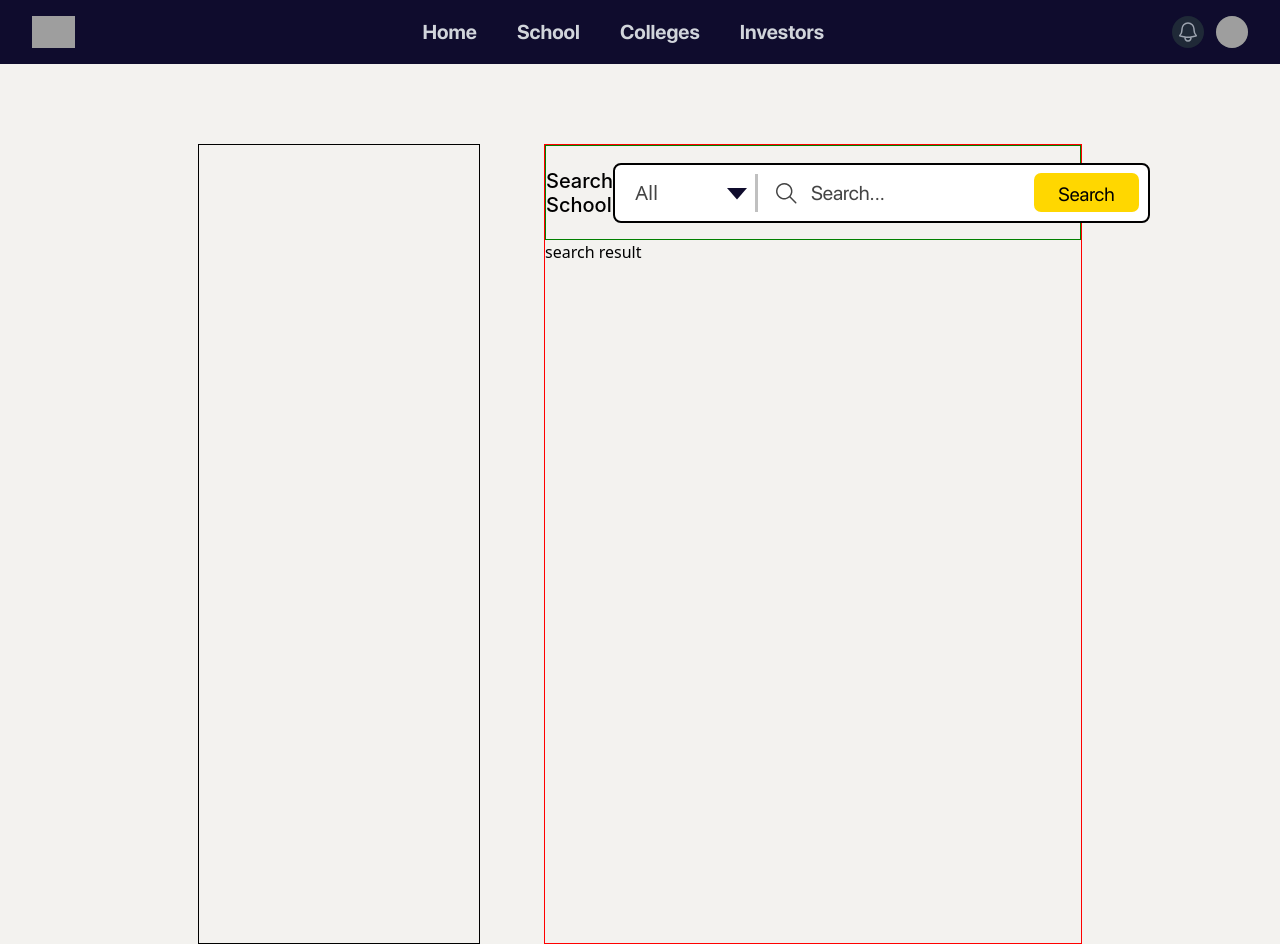
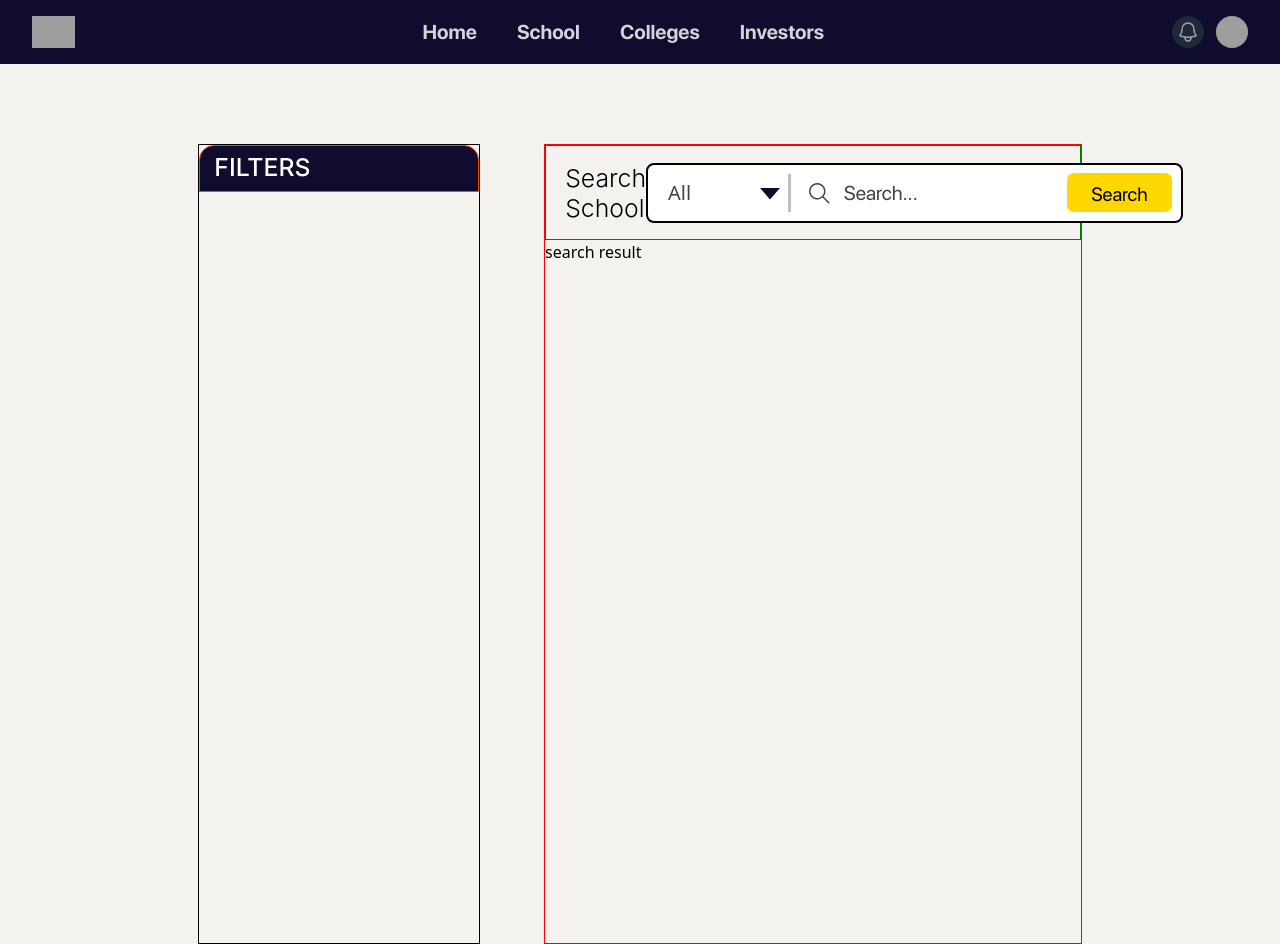
Before and after one commit to open-xyz/campus-finder, a React (Create React App) app: page /school in a window 1280 px wide. Built offline with nearby package versions, Linux system fonts and the light colour scheme; grey boxes are pictures that could not be loaded.

Commit message:
filter section added and heading done

```diff
--- a/src/Pages/School/School.css
+++ b/src/Pages/School/School.css
@@ -29,11 +29,14 @@
 .school-search h1 {
   color: #000;
   font-family: SF Pro Display;
-  font-size: 1.25rem;
+  font-size: 1.55rem;
   font-style: normal;
-  font-weight: 500;
+  font-weight: 300;
   line-height: normal;
+  /* border: 1px solid purple; */
+  width: 20%;
   margin: auto;
+  margin-left: 1.2rem;
 }
 .search-bar-school {
   display: flex;
@@ -59,3 +62,24 @@
   font-weight: 300;
   line-height: normal;
 }
+.filter__main {
+  width: 100%;
+  height: 2.9375rem;
+  color: #fff;
+  border: 1px solid orangered;
+  border-radius: 0.9375rem 0.9375rem 0rem 0rem;
+  background: #0f0c2d;
+}
+.filter__heading h1 span {
+  color: #fff;
+  font-family: SF Pro Display;
+  font-size: 1.55rem;
+  font-style: normal;
+  /* border: 1px solid gainsboro; */
+  font-weight: 500;
+  line-height: normal;
+}
+.filter__heading h1{
+    margin-top: 2%;
+    margin-left: 5%;
+}
--- a/src/Pages/School/School.js
+++ b/src/Pages/School/School.js
@@ -9,6 +9,9 @@ const School = () => {
     <div>
       <div className="school-section">
       <div className="school-filter">
+      <div className="filter__main">
+      <div className="filter__heading"><h1><span>FILTERS</span></h1></div>
+      </div>
       </div>
       <div className="school-main">
       <div className="school-search">
```
